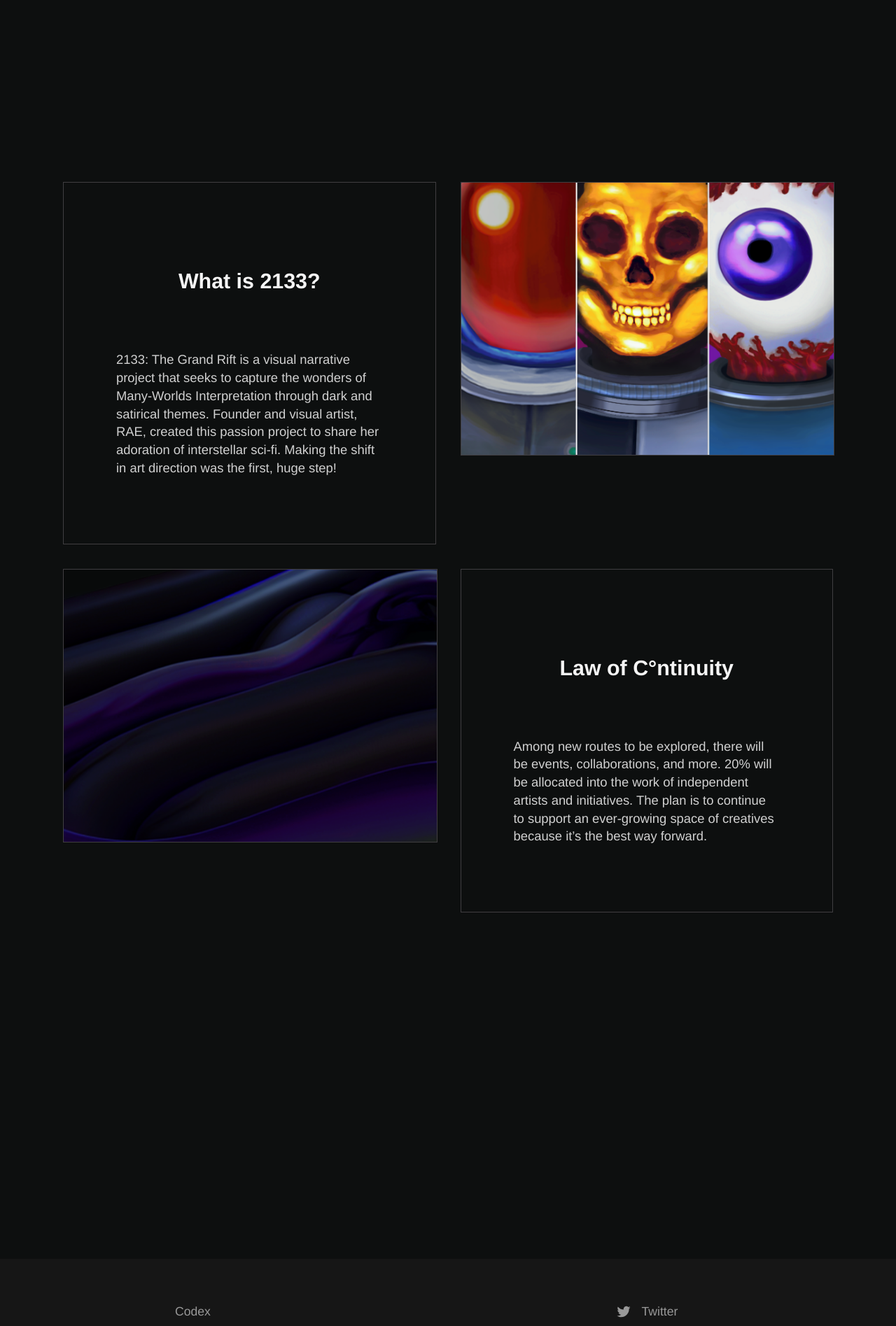
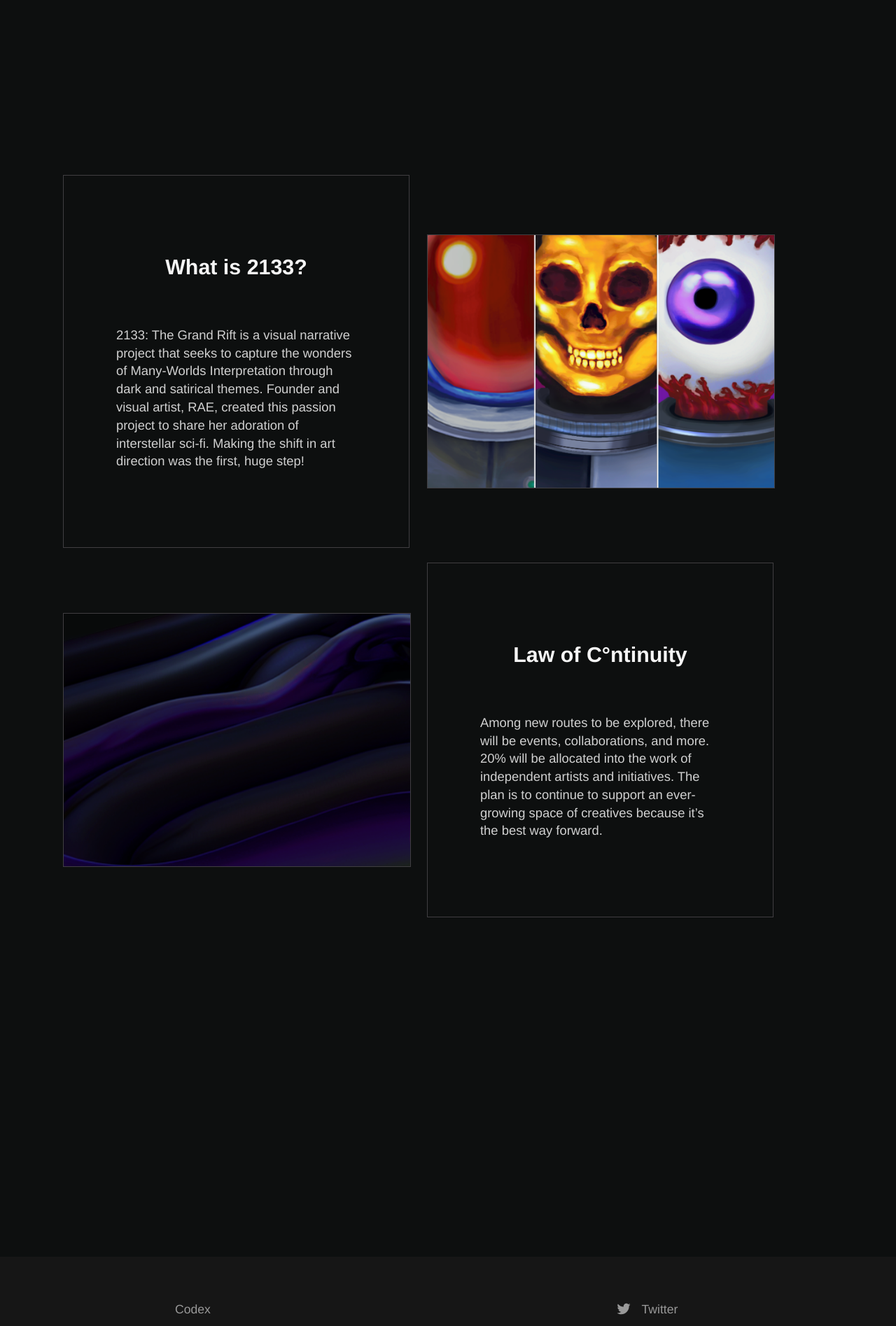
Before and after one commit to Temperedfire/continuum, a Jekyll site: the page built from index.html, in a window 1280 px wide. Shown: the part 948-2843 px from the top of the page at 70% size. Built offline with Jekyll 4.4.1, drawn with Linux system fonts in a browser that asks for light colours.

Commit message:
update to landing page

```diff
--- a/_sass/landing-page.scss
+++ b/_sass/landing-page.scss
@@ -41,6 +41,11 @@
 	color: hsl(254,70%,70%);
 	font-size: 9em;
 
+}
+
+/* Extra small devices (phones, 600px and down) */
+@media only screen and (max-width: 600px) {
+	.header-wip	{font-size: 7em}
 }
 
 .header-img {
--- a/_sass/layout.scss
+++ b/_sass/layout.scss
@@ -3,26 +3,18 @@
 	margin: 0 auto;
 }
 
+@media screen and (min-width: 80rem) {
 .landingtext-container {
 	max-width: 750px;
 	vertical-align: middle;
-	line-height: 110px;
+	line-height: 80px;
 	margin: 15 auto;
-	padding: 85px 75px 75px 75px;
+	padding: 90px 75px;
 	}
+}
 
 .border-text {
 	border: .5px solid #403e41;
-}
-
-/* Extra small devices (phones, 600px and down) */
-@media only screen and (max-width: 600px) {
-	.landingtext-container {
-		min-width: 15rem;
-		max-height: 30rem;
-		font-size: 14px;
-		padding: 30px 55px;
-	}
 }
 
 .container {
@@ -37,18 +29,19 @@
 	}
 }
 
+@media screen and (min-width: 80rem) {
 .hover-section {
 	max-width: 1000px;
 	grid-column: 1;
 	grid-row: 1;
 	margin: 0 auto;
 	padding: 20px 50px;
+	}
 }
 
 .border-img {
 	border: .5px solid #403e41;
 }
-
 
 @media screen and (min-width: 80rem) {
 .grid-flex {
@@ -57,7 +50,7 @@
 		grid-template-columns: 7fr 7fr;
 		grid-template-rows: 1fr;
 		gap: 35px;
-		margin: auto;
+		margin: 15 auto;
 		padding: 20px;
 		position: relative;
 	}
@@ -67,6 +60,28 @@
 	}
 }
 
+/* Extra small devices (phones, 600px and down) */
+@media only screen and (max-width: 540px) {
+	.landingtext-container {
+		min-width: 15rem;
+		max-height: 30rem;
+		font-size: 12px;
+		padding: 40px 35px;
+		margin: auto;
+	}
+}
+
+/* Medium devices (phones, 640px and down) */
+@media only screen and (min-width: 560px) {
+	.grid-flex {
+		grid-template-columns: 45% 45%;
+		gap: 25px;
+		row-gap: 2%;
+		min-width: 50%;
+		align-items: center;
+		align-content: center;
+	}
+}
 
 header {
 	color: #f5f5f5;
--- a/index.html
+++ b/index.html
@@ -1,6 +1,8 @@
 ---
 title: Continuum SPC
 description: Creative space motivated by exploration.
+
+<meta name="viewport" content="width=device-width,initial-scale=1" />
 ---
 <section class="hero">
 <div class="header-wip"><a>ENTER</a></div>
@@ -30,8 +32,8 @@
 			<section></section>
 
 <div class="container flex">
-	<br><div class="grid-flex"><div class="border-text">
-		<div class="landingtext-container flex">
+	<br><div class="grid-flex flex">
+		<div class="border-text"><div class="landingtext-container flex">
 			<h4>What is 2133?</h4>
 		<p>2133: The Grand Rift is a visual narrative project that seeks to capture the wonders of Many-Worlds
 		Interpretation through dark and satirical themes. Founder and visual artist, RAE, created this passion project
```
